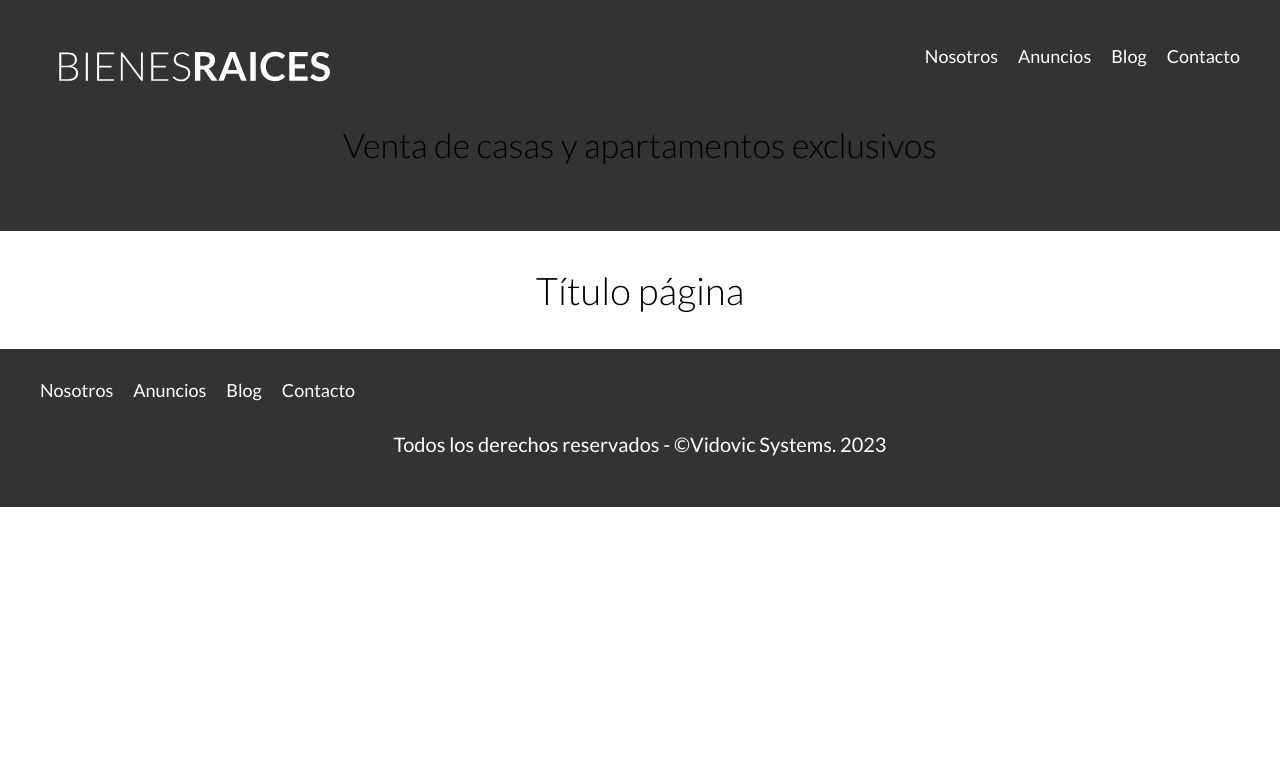
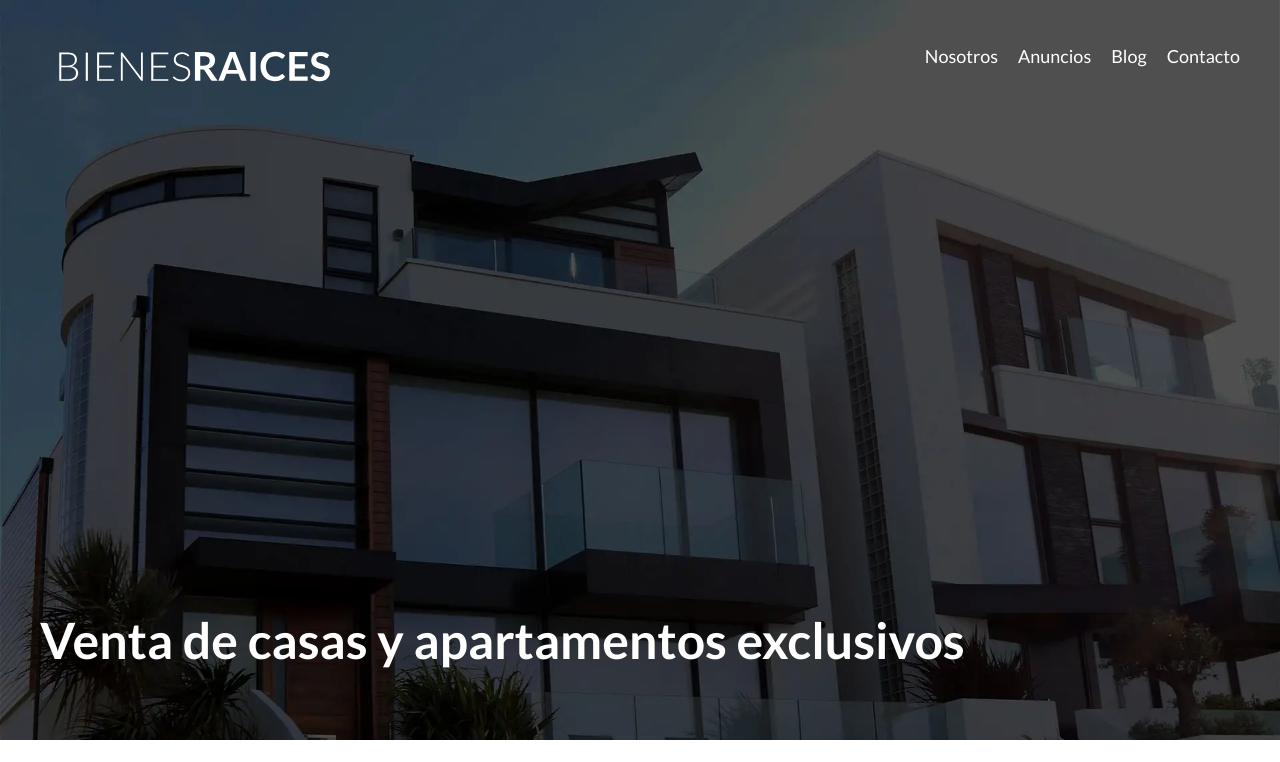
Before and after one commit to Jorge-I-Vidovic/Real-State, a website: page index.html in a window 1280 px wide. Shown: the top 762 px of the page. Drawn offline with Linux system fonts and the light colour scheme.

Commit message:
Upgrading project

```diff
--- a/index.html
+++ b/index.html
@@ -8,7 +8,7 @@
     <link rel="stylesheet" href="build/css/app.css">
 </head>
 <body>
-    <header class="header">
+    <header class="header inicio">
         <div class="contenedor contenido-header">
             <div class="barra">
                 <a href="/"><img src="build/img/logo.svg" alt="Logotipo Real State"></a>
--- a/src/scss/layout/_header.scss
+++ b/src/scss/layout/_header.scss
@@ -1,4 +1,38 @@
+.no-webp .inicio{
+    background-image: url(../../../build/img/header.jpg);
+}
+
+.webp .inicio{
+    background-image: url(../../../build/img/header.webp);
+}
+
+
 .header{
     background-color: $grisOscuro;
     padding: 1rem 0 3rem 0;
+
+    &.inicio{
+        background-position: center center;
+        background-size: cover;
+        @include tablet{
+            min-height: 70rem;
+        }
+    }
 }
+
+.contenido-header{
+    display: flex;
+    flex-direction: column;
+    justify-content: space-between;
+
+    @include tablet{
+        min-height: 70rem;
+    }
+
+    h2 {
+        text-align: left;
+        font-size: 5rem;
+        color: $blanco;
+        font-weight: $bold;
+    }
+}
```
Also changed, not shown: build/css/app.css, 1 other file.
